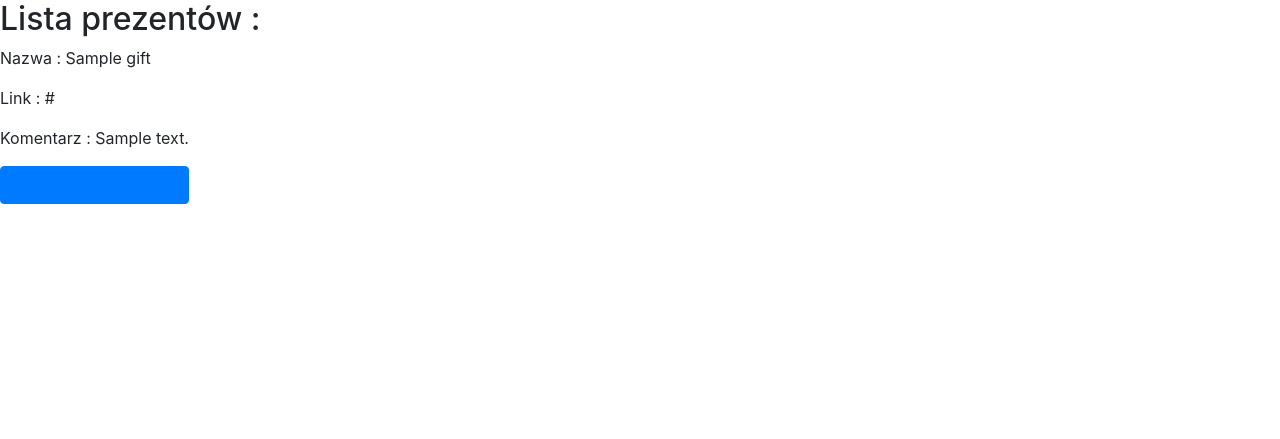
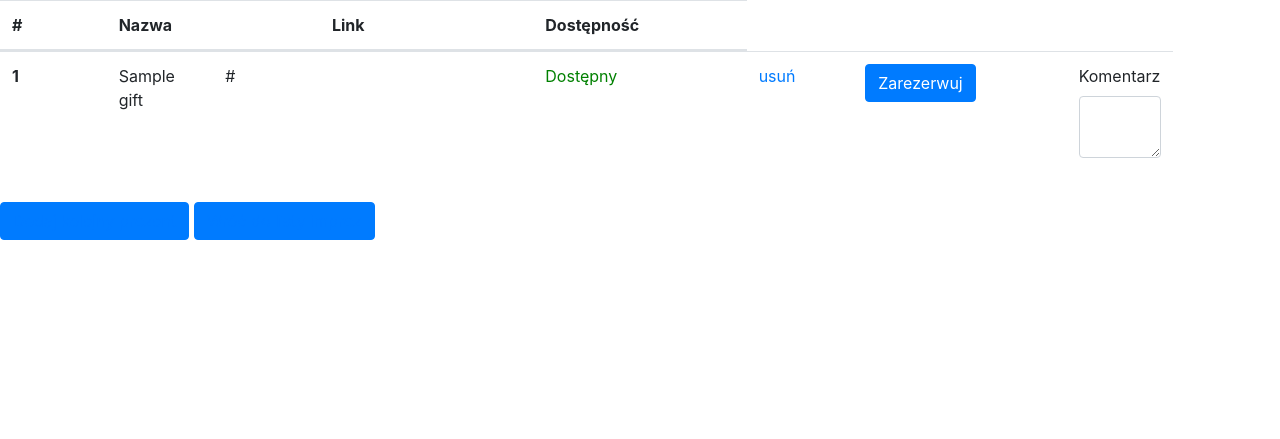
Before and after one commit to kamczur/Party_time, a Django app: page /gifts_list/ in a window 1280 px wide. Shown: the part 56-495 px from the top of the page. Run offline with Django 3.2, Linux system fonts and the light colour scheme; tables that the repository leaves empty hold one stand-in row (values such as "Sample post"); some libraries are stand-ins or nearby versions.

Commit message:
changes in giftsist

```diff
--- a/imprezy/models.py
+++ b/imprezy/models.py
@@ -19,11 +19,8 @@ class Gift(models.Model):
     gift_name = models.CharField(max_length=255)
     gift_link = models.URLField(null=True)
     comments = models.CharField(null=True, max_length=256)
-    party = models.ManyToManyField(Party, through="PartyGift")
+    party = models.ManyToManyField(Party)
 
-class PartyGift(models.Model):
-    party = models.ForeignKey(Party, on_delete=models.CASCADE)
-    gift = models.ForeignKey(Gift, on_delete=models.CASCADE)
 
 
 class Guest(models.Model):
--- a/imprezy/templates/giftsList.html
+++ b/imprezy/templates/giftsList.html
@@ -3,16 +3,82 @@
 
 {% load crispy_forms_tags %}
 
-    <tbody>
-    <h2>Lista prezentów :</h2>
-{% for gift in gifts %}
+    <table class="table">
 
-        <p>Nazwa : {{ gift.gift_name }}</p>
-        <p>Link : {{ gift.gift_link }}</p>
-        <p>Komentarz : {{ gift.comments }}</p>
-{% endfor %}
+  <thead>
+
+    <tr class="d-flex">
+
+      <th scope="col" class="col-1">#</th>
+
+      <th scope="col" class="col-2">Nazwa</th>
+
+      <th scope="col" class="col-2">Link</th>
+
+      <th scope="col" class="col-2">Dostępność</th>
+
+    </tr>
+
+  </thead>
+
+  <tbody>
+
+    {% for gift in gifts %}
+
+    <tr class="d-flex">
+
+      <th scope="row" class="col-1">{{ gift.id }}</th>
+
+      <td class="col-1">{{ gift.gift_name }}</td>
+    <td class="col-3">{{ gift.gift_link }}</td>
+
+      {% if gift.reserved %}
+
+        <td class="col-2" style="color:red;">Zarezerwowany</td>
+
+      {% else %}
+
+        <td class="col-2" style="color:green;">Dostępny</td>
+
+      {% endif %}
+
+
+      <td class="col-1">
+
+        <a href="/gift_delete/{{ gift.id }}/">usuń</a>
+
+      </td>
+
+    <td class="col-2">
+
+    <button type="submit" class="btn btn-primary">Zarezerwuj</button>
+    </td>
+
+    <td class="col-1">
+          <div class="form-group">
+
+        <label for="comment">Komentarz</label>
+
+        <textarea class="form-control" id="comment" name="comment"></textarea>
+
+      </div>
+    </td>
+
+
+    </tr>
+
+    {% endfor %}
+
+  </tbody>
+
+</table>
+
+<!-- table -->
 
 <button class="btn btn-primary" type="submit"><a href="/add_gift/">Dodaj kolejny prezent</a></button>
+
+    <button class="btn btn-primary" type="submit"><a href="/party_list/">Wróć do listy imprez</a></button>
+
   </tbody>
 
 {% endblock %}
--- a/imprezy/views.py
+++ b/imprezy/views.py
@@ -98,6 +98,11 @@ class GiftsListView(View):
         gifts = Gift.objects.all()
         return render(request, "giftsList.html", {"gifts": gifts})
 
+class DeleteGiftView(View):
+    def get(self, request, gift_id):
+        gift = Gift.objects.get(id=gift_id)
+        gift.delete()
+        return redirect("gifts-list")
 
 class DeletePartyView(View):
     def get(self, request, party_id):
--- a/projekt_koncowy/urls.py
+++ b/projekt_koncowy/urls.py
@@ -16,7 +16,7 @@ Including another URLconf
 from django.contrib import admin
 from django.urls import path
 from imprezy.views import (register_request, homepage, login_request, logout_request, AddParty,
-                           PartiesListView, AddGiftView, GiftsListView, DeletePartyView, EditPartyView, PartyDetailsView,
+                           PartiesListView, AddGiftView, GiftsListView, DeleteGiftView, DeletePartyView, EditPartyView, PartyDetailsView,
                            GuestsView, LastPageView)
 
 urlpatterns = [
@@ -29,11 +29,10 @@ urlpatterns = [
     path('party_list/', PartiesListView.as_view(), name="party-list"),
     path('add_gift/', AddGiftView.as_view(), name="add-gift"),
     path('gifts_list/', GiftsListView.as_view(), name="gifts-list"),
+    path('gift_delete/<int:gift_id>/', DeleteGiftView.as_view(), name="delete-gift"),
     path('party_delete/<int:party_id>/', DeletePartyView.as_view(), name="delete-party"),
     path('party_edit/<int:party_id>/', EditPartyView.as_view(), name="edit-party"),
     path('party_details/<int:party_id>/', PartyDetailsView.as_view(), name="party-details"),
     path('guests/<party_id>/', GuestsView.as_view(), name="guests"),
     path('last_page/<party_id>/', LastPageView.as_view(), name="last-page"),
-
-
 ]
```
Also changed, not shown: imprezy/migrations/0012_alter_gift_party.py (added), imprezy/migrations/0013_alter_gift_party.py (added), imprezy/migrations/0014_alter_gift_party.py (added), imprezy/migrations/0015_alter_gift_party.py (added), imprezy/migrations/0016_alter_gift_party.py (added).
